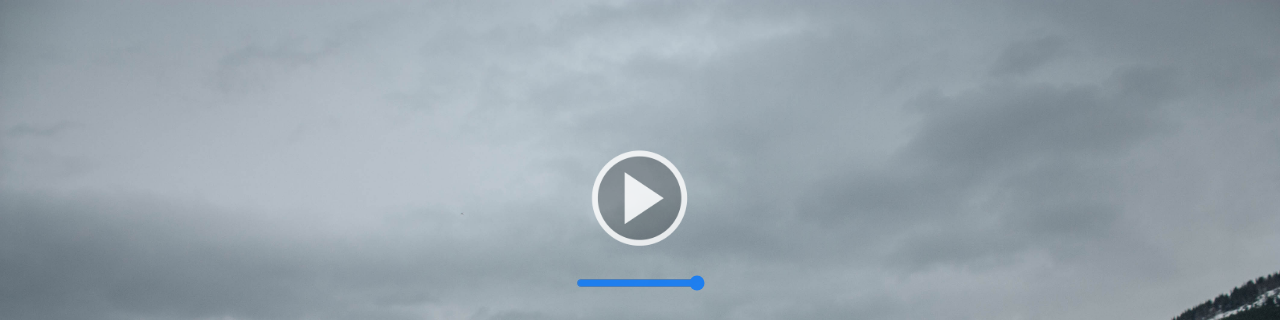
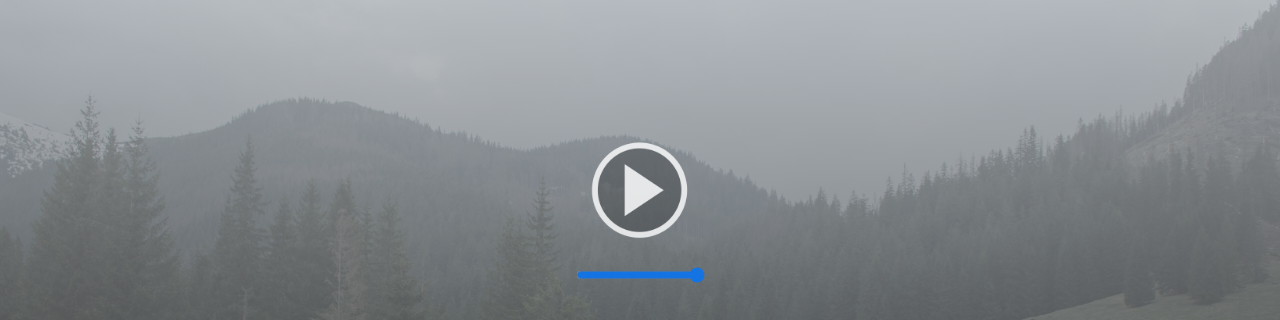
Before and after one commit to PawelJozwiak1986/Ambient-Sound-Site, a website: page index.html in a window 1280 px wide. Shown: the top 320 px of the page. Drawn offline with Linux system fonts and the light colour scheme; a web font is replaced by a local one.

Commit message:
adding linear gradient

```diff
--- a/sass/desktop.scss
+++ b/sass/desktop.scss
@@ -1,9 +1,21 @@
 body{
-  background: url(../assets/3.jpg);
+  background: url(../assets/12.jpg) center no-repeat;;
   background-size: cover ;
   font-family: 'Marcellus SC', serif;
+  position: relative;
+  margin: 0;
+  &:before {
+    content: '';
+	  position: absolute;
+	  top: 0;
+	  right: 0;
+	  bottom: 0;
+	  left: 0;
+	  background-image: linear-gradient(to bottom,#b3b6b9,black);
+	  opacity: .8;
+  }
+}
 
-}
 .main__container{
   height: 100vh;
   width: 100%;
--- a/sass/mobile.scss
+++ b/sass/mobile.scss
@@ -2,6 +2,13 @@ body{
   background: url(../assets/3.jpg) center no-repeat;
   background-size: cover ;
   font-family: 'Marcellus SC', serif;
+
+  ///animation
+  -webkit-transition: all 0.7s ease;
+  transition: all 0.7s ease;
+}
+body:hover {
+  -webkit-filter: blur(5px);
 }
 .main__container{
   height: 100vh;
@@ -29,7 +36,7 @@ body{
   margin-top: 120px;
 }
 .site__describe--h1{
-  margin-top:50px auto 0;
+  // margin-top: q50px auto 0;
   // font-size: 56px;
   color: whitesmoke;
   font-family: 'marcellus_scregular';
```
Also changed, not shown: css/desktop.css, css/mobile.css.
